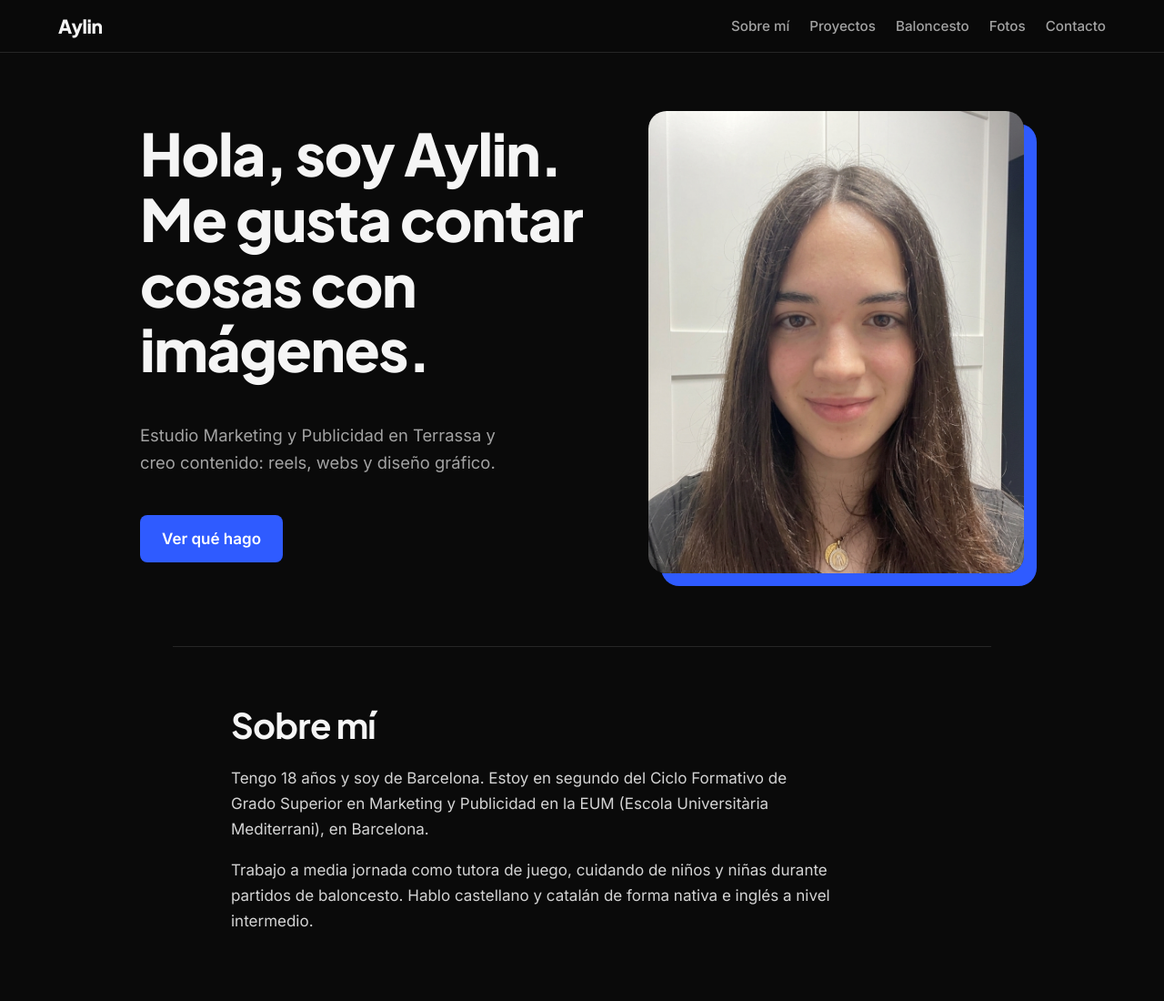
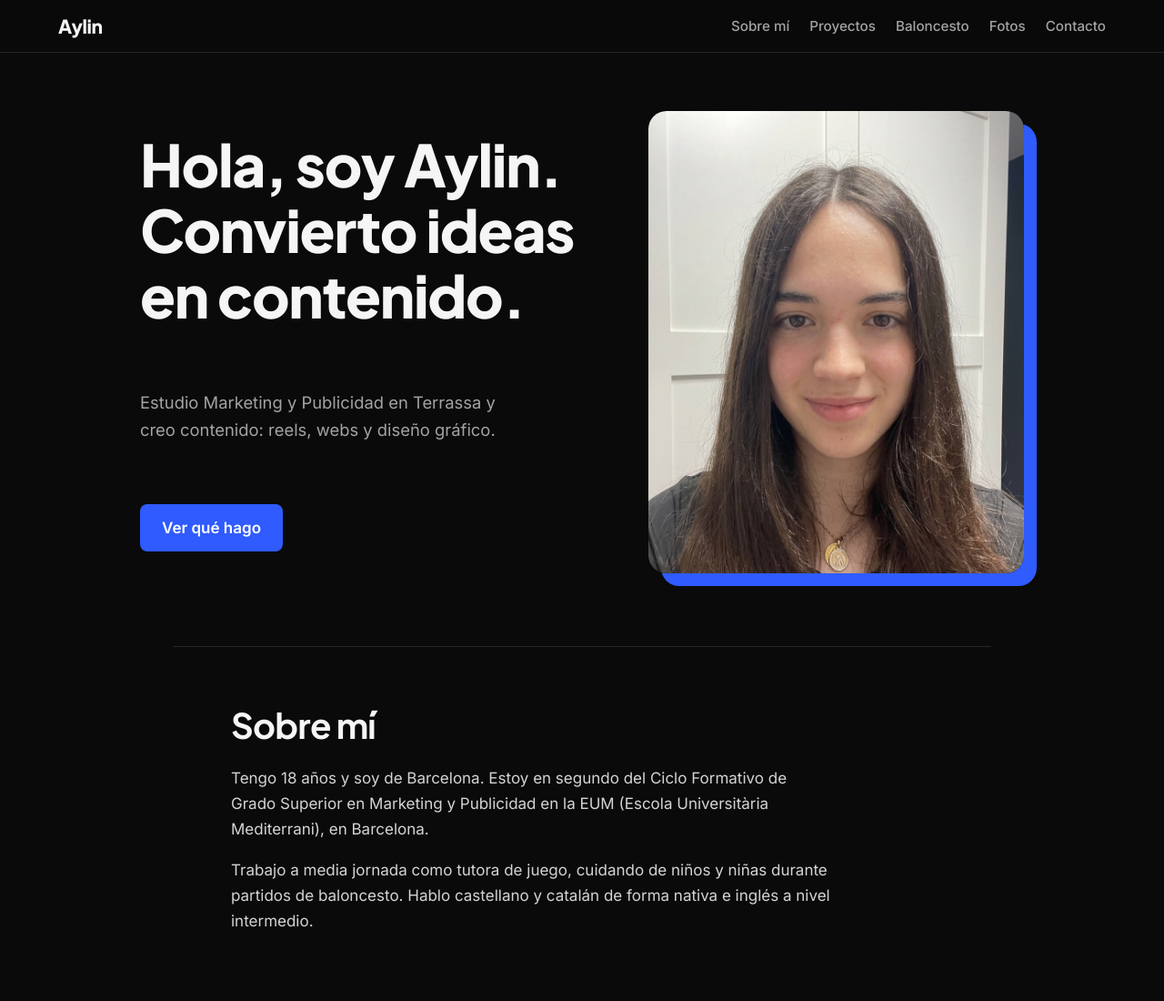
Before and after one commit to aylinrp5/Sobre-mi, a plain HTML site: page index.html in a window 1280 px wide. Shown: the top 1100 px of the page at 91% size. Drawn offline with Linux system fonts and the light colour scheme.

Commit message:
Update index.html

```diff
--- a/index.html
+++ b/index.html
@@ -18,7 +18,7 @@
 
 <main>
 <section id="inicio" class="hero">
-  <h1>Hola, soy Aylin.<br>Me gusta contar cosas con imágenes.</h1>
+  <h1>Hola, soy Aylin.<br>Convierto ideas en contenido.</h1>
   <p>Estudio Marketing y Publicidad en Terrassa y creo contenido: reels, webs y diseño gráfico.</p>
   <a class="btn" href="#proyectos">Ver qué hago</a>
   <img class="hero-img" src="img/hero.jpg" alt="Retrato de Aylin" width="560" height="747">
```
